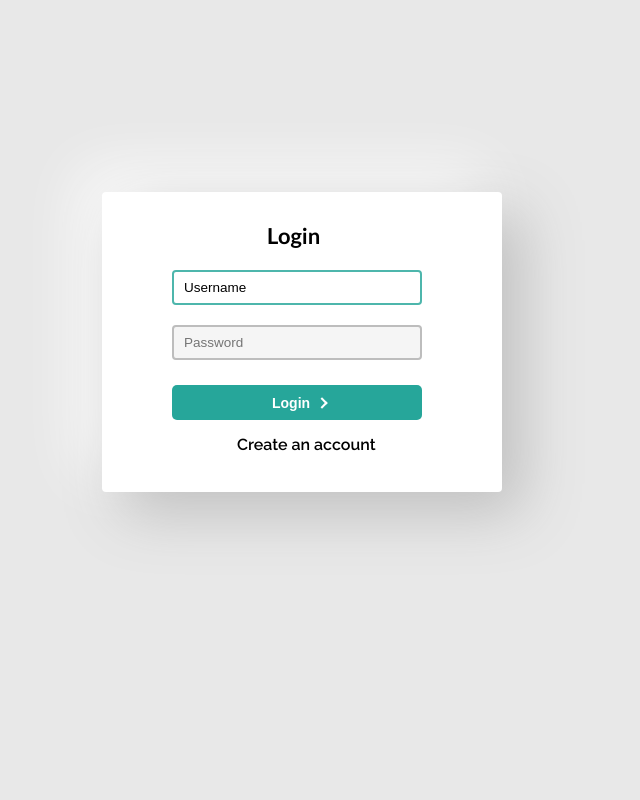
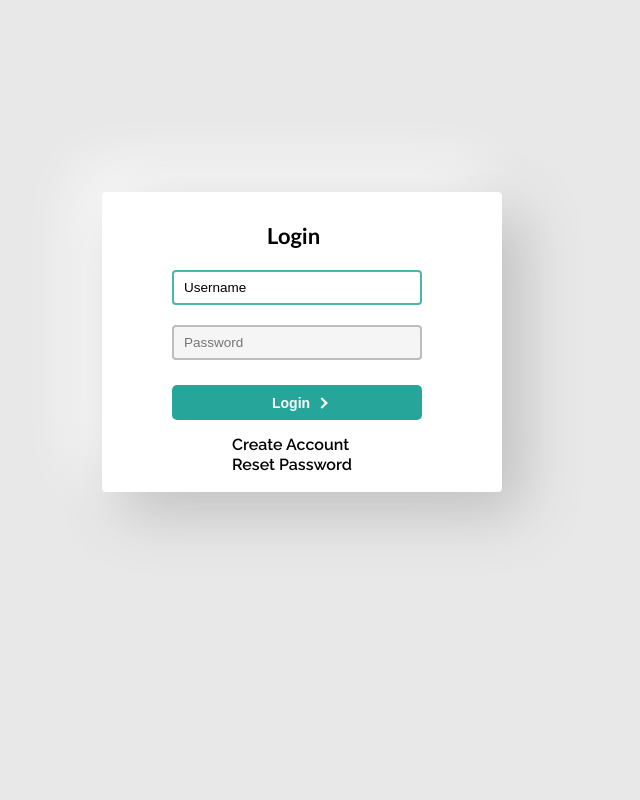
Before and after one commit to Koech01/ets-django, a Django app: page /accounts/login/ in a window 1280 px wide. Shown: the whole page, without its empty margins (346-986 px from the left). Run offline with Django 3.2, Linux system fonts and the light colour scheme; some libraries are stand-ins or nearby versions.

Commit message:
reset password link in log in div

```diff
--- a/App/events/templates/events/navigationBar.html
+++ b/App/events/templates/events/navigationBar.html
@@ -5,7 +5,6 @@
 <div class="ui secondary pointing menu" id="navbarMainDiv">
   <a class="item" href="{% url 'events:home' %}"><b>Home</b></a>
   <a class="item" href="{% url 'profiles:profile' %}" ><b>{{profile.user}}</b></a>
-  <a class="item" href="{% url 'password_reset' %}" ><b>Password Reset</b></a>
   <a class="item" href="{% url 'login' %}"><b>Log Out</b></a>
 </div>
 {% endblock content %}
--- a/App/templates/registration/login.html
+++ b/App/templates/registration/login.html
@@ -125,10 +125,17 @@
     .loginBtn:hover .arrow { background: var(--secondary-color); }
     .loginBtn:hover .arrow:before { right: 0; }
 
+    .loginLinkDivs {
+        display: flex;
+        margin-left: 60px;
+        flex-direction: column;
+    }
+
     .link{
+        margin: 0px
+        padding: 0px;
+        font-size: 16px;
         color: #000000 !important;
-        font-size: 16px;
-        margin: 0px 0px 0px 65px;
     }
 
     .link:hover {
@@ -153,7 +160,10 @@
                 Login<div class="arrow-wrapper"><div class="arrow"></div></div>
             </button>
         </form>
-        <a class="link" href="{% url 'signup' %}">Create an account</a>
+        <div class="loginLinkDivs">
+            <a class="link" href="{% url 'signup' %}">Create Account</a>
+            <a class="link"href="{% url 'password_reset' %}">Reset Password</a>
+        </div>
     </div>
 </div>
 {% endblock content %}
```
Also changed, not shown: App/db.sqlite3.
